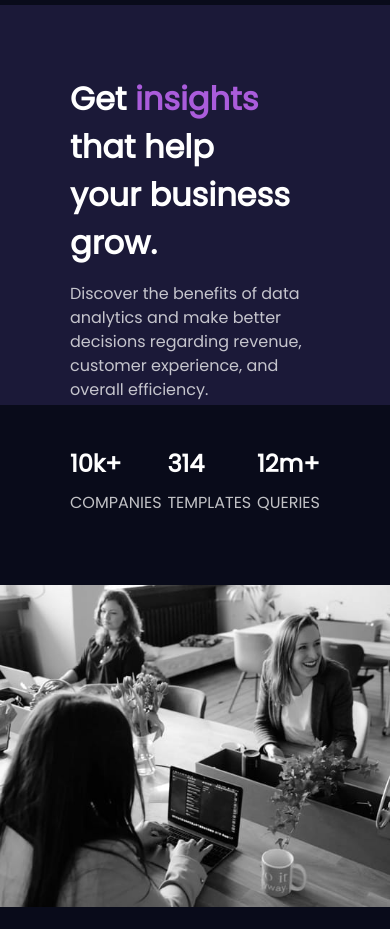
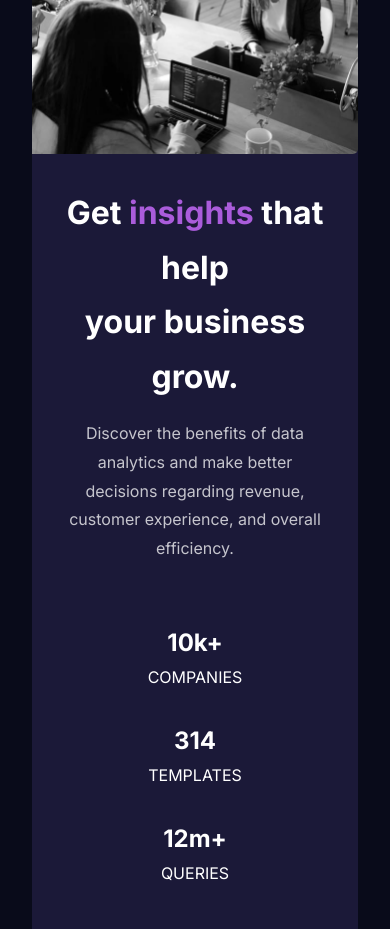
Before and after one commit to Usmaniyya/front-end-moentor-challenge-1, a plain HTML site: page index.html in a window 390 px wide. Drawn offline with Linux system fonts and the light colour scheme.

Commit message:
second commit

```diff
--- a/index.html
+++ b/index.html
@@ -1,38 +1,41 @@
 <!DOCTYPE html>
 <html lang="en">
+
 <head>
     <meta charset="UTF-8">
-  <meta name="viewport" content="width=device-width, initial-scale=1.0"> <!-- displays site properly based on user's device -->
+    <meta name="viewport" content="width=device-width, initial-scale=1.0">
+    <!-- displays site properly based on user's device -->
     <link rel="icon" type="image/png" sizes="32x32" href="./images/favicon-32x32.png">
 
     <title>Frontend Mentor | Stats preview card component</title>
     <link rel="stylesheet" href="style.css">
 </head>
+
 <body>
     <div class="container">
-    <div class="main">
-      <h1 class="title">
-        Get <span>insights</span> that help <br>your business grow.</h1>
-        <p class="paragraph">Discover the benefits of data analytics and make
-           better decisions regarding revenue, customer
-          experience, and overall efficiency.</p>
+        <div class="text-wrapper">
+            <h1 class="title">Get <span>insights</span> that help <br>your business grow.</h1>
+            <p>Discover the benefits of data analytics and make better decisions regarding revenue, customer experience, and overall efficiency.</p>
             <div class="text-bottom">
-            <div class="h2">
+                <div>
                     <h2>10k+</h2>
-              <p class="p">Companies</p>
+                    <p>Companies</p>
                 </div>
-            <div class="h2">
+                <div>
                     <h2>314</h2>
-              <p class="p">Templates</p>
+                    <p>Templates</p>
                 </div>
-            <div class="h2">
+                <div>
                     <h2>12m+</h2>
-              <p class="p">Queries</p>
-            </div>
-
+                    <p>Queries</p>
                 </div>
             </div>
-    <img src="images/image-header-desktop.jpg" alt="">
+        </div>
+        <div class="image">
+            <img src="./images/image-header-desktop.jpg" alt="" id="desktop">
+            <img src="./images/image-header-mobile.jpg" alt="" id="mobile">
+        </div>
     </div>
 </body>
+
 </html>
--- a/style.css
+++ b/style.css
@@ -1,5 +1,4 @@
-@import url('https://fonts.googleapis.com/css2?family=Poppins&display=swap');
-
+@import url('https://fonts.googleapis.com/css2?family=Inter:wght@400;700&family=Lexend+Deca&display=swap');
 * {
     margin: 0;
     padding: 0;
@@ -7,73 +6,112 @@
 }
 
 body {
-    font-family: 'Poppins', sans-serif;
+    font-family: 'Inter', sans-serif;
     font-weight: 500;
     background: hsl(233, 47%, 7%);
+    height: 100vh;
     display: flex;
     justify-content: center;
     align-items: center;
-    line-height: 1.5rem;
+    line-height: 1.7;
 }
+
 .container {
     display: flex;
-    justify-content: center;
-    width: 1200px;
-    height: 400px;
-    margin-top: 40px;
+    justify-content: space-between;
+    width: 1100px;
     background: hsl(244, 38%, 16%);
     border-radius: 15px;
 }
-.main {
+
+.text-wrapper {
+    width: 50%;
     display: flex;
     flex-direction: column;
-    margin: 70px;
+    padding: 2rem 3.5rem;
 }
-img {
+
+.image {
     width: 50%;
+}
+
+.image img {
+    height: 100%;
+    width: 100%;
     border-bottom-right-radius: 5px;
     border-top-right-radius: 5px;
-    background-color: hsl(277, 64%, 61%);;
+}
 
+#desktop {
+    display: block;
 }
-h1{
-    line-height: 3rem;
+
+#mobile {
+    display: none;
+}
+
+.text-wrapper h1 {
     color: hsl(0, 0%, 100%);
 }
-p {
-    overflow-wrap: word-wrap;
+
+.text-wrapper span {
+    color: hsl(277, 64%, 61%);
+}
+
+.text-wrapper>p {
+    line-height: 1.8;
+    width: 89%;
     color: hsla(0, 0%, 100%, 0.75);
     margin-top: 15px;
 }
-span {
-    color: hsl(277, 64%, 61%);
-}
+
 .text-bottom {
     color: #fff;
     display: flex;
-    justify-content: space-between;
-    flex-direction: row;
+    gap: 80px;
     margin-top: 50px;
+}
 
+.text-bottom h2 {
+    font-weight: 700;
 }
-.p {
+
+.text-bottom p {
     text-transform: uppercase;
-    font-weight: lighter;
-}
-.paragraph {
-    word-wrap: break-word;
 }
 
 @media (max-width:768px) {
     .container {
-        display: block;
-        margin-top: 5px;
-        margin-bottom: 5px;
+        margin: 2rem;
+        display: flex;
+        flex-direction: column-reverse;
         border-radius: 0;
+        text-align: center;
+    }
+    .image {
         width: 100%;
     }
     img {
+        border-top-left-radius: 15px;
+        border-top-right-radius: 15px;
+    }
+    #desktop {
+        display: none;
+    }
+    #mobile {
+        display: block;
+    }
+    .text-wrapper {
         width: 100%;
-        border-radius: 0;
+        padding: 2rem;
+    }
+    .text-wrapper p {
+        width: 100%;
+        margin-bottom: 10px;
+    }
+    .text-bottom {
+        flex-direction: column;
+        text-align: center;
+        gap: 20px;
     }
 }
```
Lines whose indentation alone changed are shown as unchanged.
